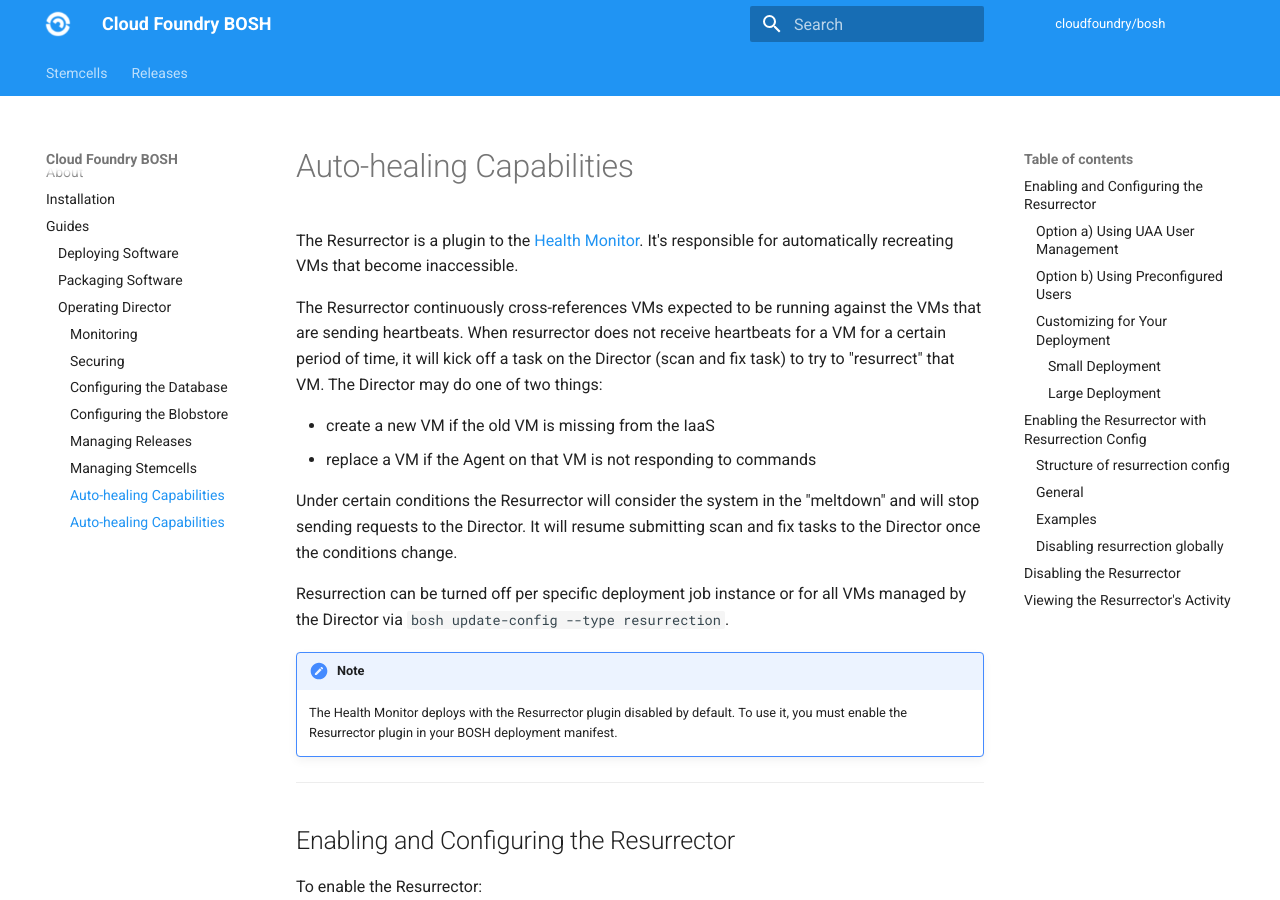
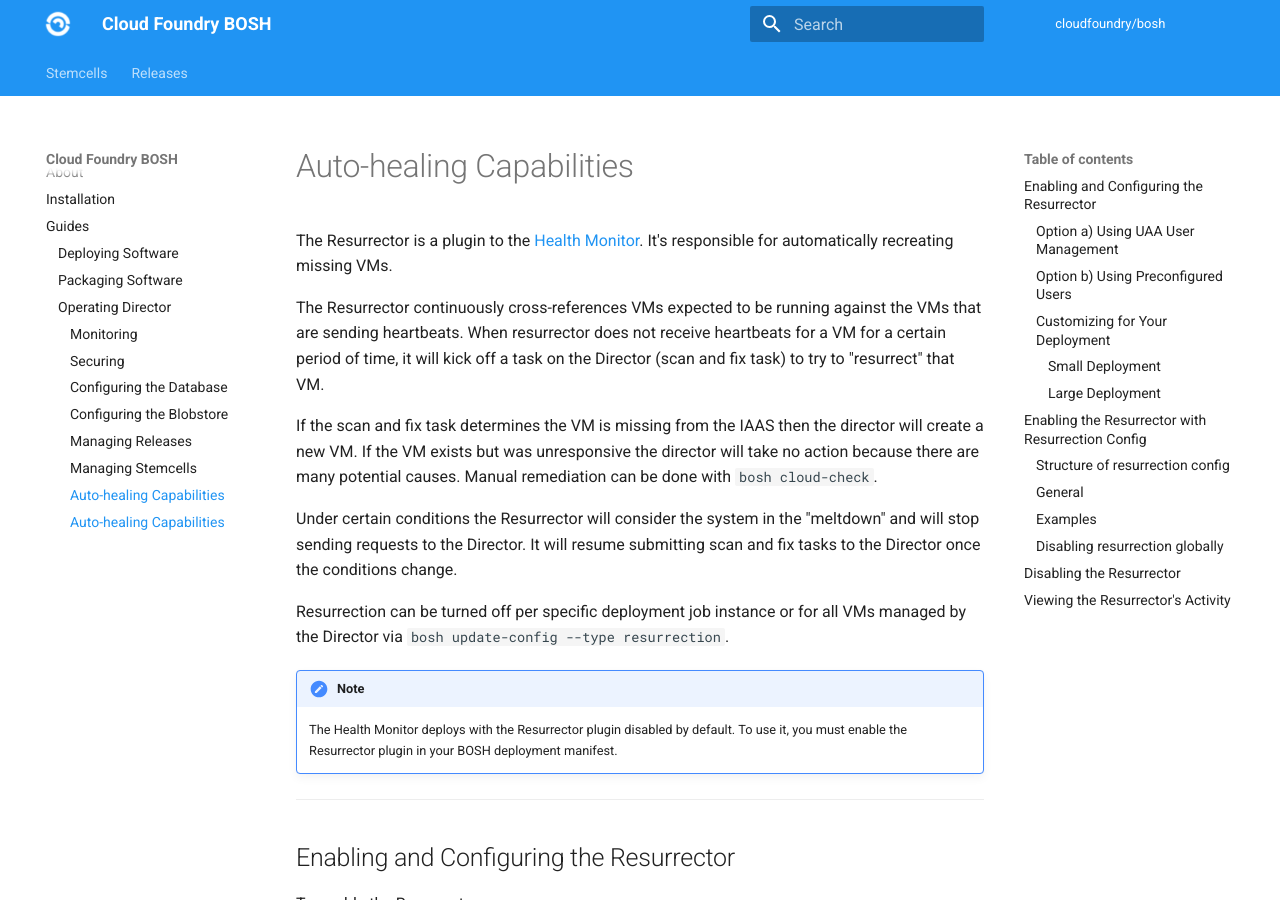
Before and after one commit to cloudfoundry/docs-bosh, an MkDocs documentation site: the page built from content/resurrector.md, in a window 1280 px wide and 900 px high. Built offline with MkDocs 1.6.1 and Material for MkDocs 9.7.7, drawn with Linux system fonts in a browser that asks for light colours; old or Windows-style settings are respelled for this version of MkDocs.

Commit message:
Clarify resurrector behavior for unresponsive agents

```diff
--- a/content/resurrector.md
+++ b/content/resurrector.md
@@ -1,9 +1,8 @@
-The Resurrector is a plugin to the [Health Monitor](bosh-components.md#health-monitor). It's responsible for automatically recreating VMs that become inaccessible.
+The Resurrector is a plugin to the [Health Monitor](bosh-components.md#health-monitor). It's responsible for automatically recreating missing VMs.
 
-The Resurrector continuously cross-references VMs expected to be running against the VMs that are sending heartbeats. When resurrector does not receive heartbeats for a VM for a certain period of time, it will kick off a task on the Director (scan and fix task) to try to "resurrect" that VM. The Director may do one of two things:
+The Resurrector continuously cross-references VMs expected to be running against the VMs that are sending heartbeats. When resurrector does not receive heartbeats for a VM for a certain period of time, it will kick off a task on the Director (scan and fix task) to try to "resurrect" that VM.
 
-- create a new VM if the old VM is missing from the IaaS
-- replace a VM if the Agent on that VM is not responding to commands
+If the scan and fix task determines the VM is missing from the IAAS then the director will create a new VM. If the VM exists but was unresponsive the director will take no action because there are many potential causes. Manual remediation can be done with `bosh cloud-check`.
 
 Under certain conditions the Resurrector will consider the system in the "meltdown" and will stop sending requests to the Director. It will resume submitting scan and fix tasks to the Director once the conditions change.
 
```
